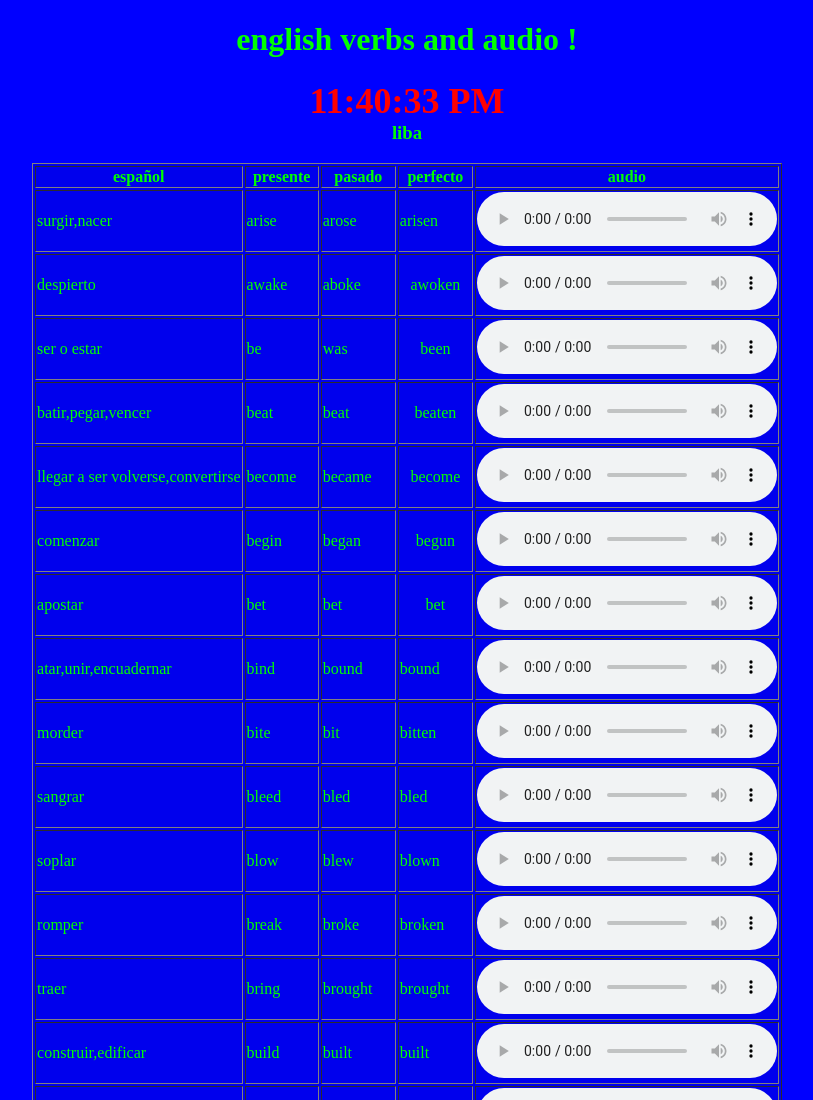
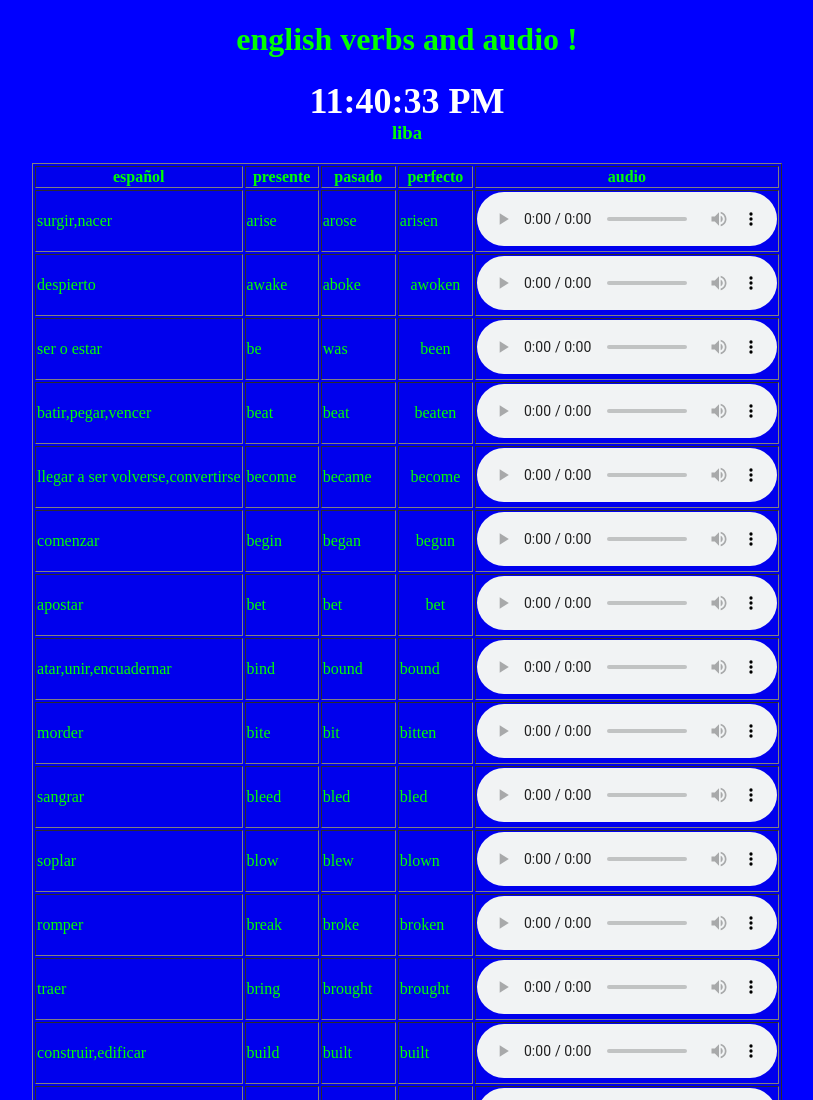
Before and after one commit to liba886/web_mp3, a plain HTML site: page index.html in a window 1280 px wide. Shown: the top 1100 px of the page, without its empty margins (233-1046 px from the left). Drawn offline with Linux system fonts and the light colour scheme.

```diff
--- a/index.html
+++ b/index.html
@@ -11,7 +11,7 @@
 
  <center>
   <h3>
-<div id="reloj" style="font-size: 36px;color: red; font-weight:bold; text-align:"></div>
+<div id="reloj" style="font-size: 36px;color: white; font-weight:bold; text-align:"></div>
 
 <script>
   function actualizarReloj() {
```
